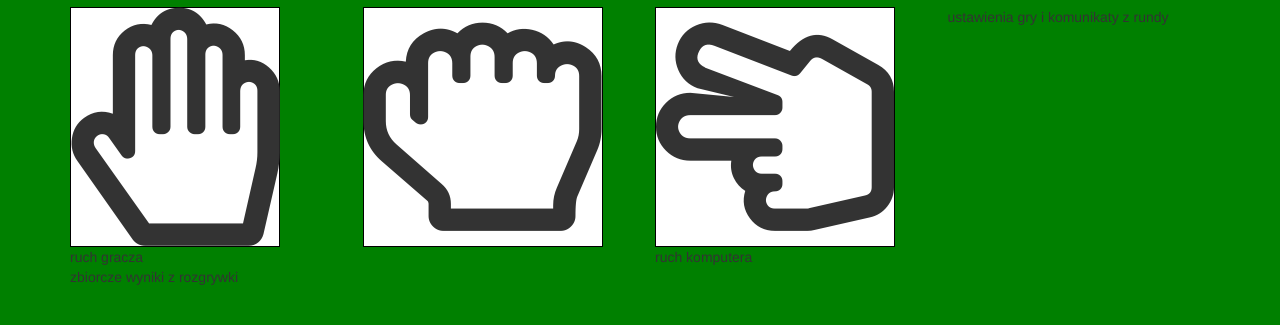
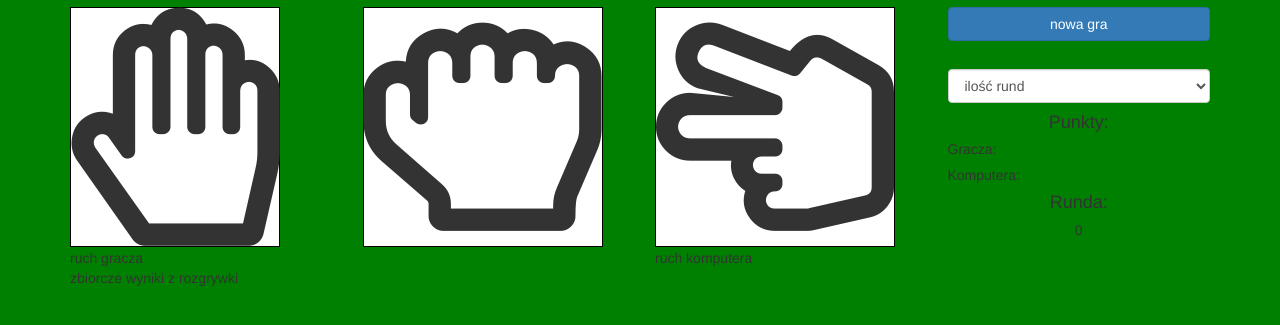
Before and after one commit to Dawid-Kowalski/papier-kamien-nozyce, a website: page index.html in a window 1280 px wide. Shown: the part 63-388 px from the top of the page. Drawn offline with nearby package versions, Linux system fonts and the light colour scheme.

Commit message:
Add game settings and rund info panel

```diff
--- a/index.html
+++ b/index.html
@@ -26,7 +26,20 @@
 					<i class="far fa-hand-scissors border b-ikon"></i>
 				</div>
 				<div class="col-md-3">
-					ustawienia gry i komunikaty z rundy
+					<button type="button" class="btn btn-primary btn-block">nowa gra</button>
+					<select class="form-control m-3">
+						<option>ilość rund</option>
+						<option>3</option>
+						<option>5</option>
+						<option>7</option>
+						<option>10</option>
+						<option>15</option>
+					</select>
+					<h4 class="text-center">Punkty:</h4>
+					<h5>Gracza: </h5>
+					<h5>Komputera: </h5>
+					<h4 class="text-center">Runda:</h4>
+					<h5 class="text-center">0</h5>
 				</div>
 			</div>
 			<div class="row">
--- a/sass/style.scss
+++ b/sass/style.scss
@@ -10,3 +10,7 @@ body {
 	background-color: white;
 	font-size: 17em;
 }
+
+.m-3 {
+	margin: 2em 0 0 0;
+}
```
Also changed, not shown: css/style.css, css/style.prefixed.css, 2 other files.
